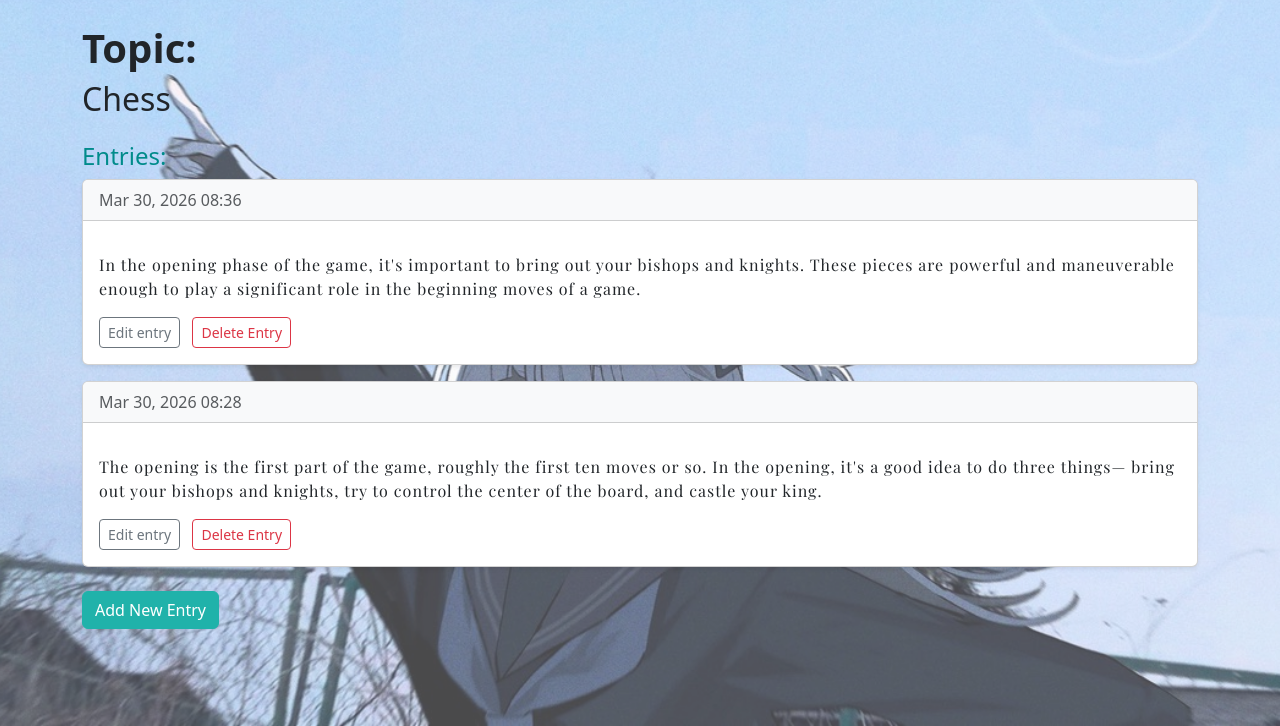
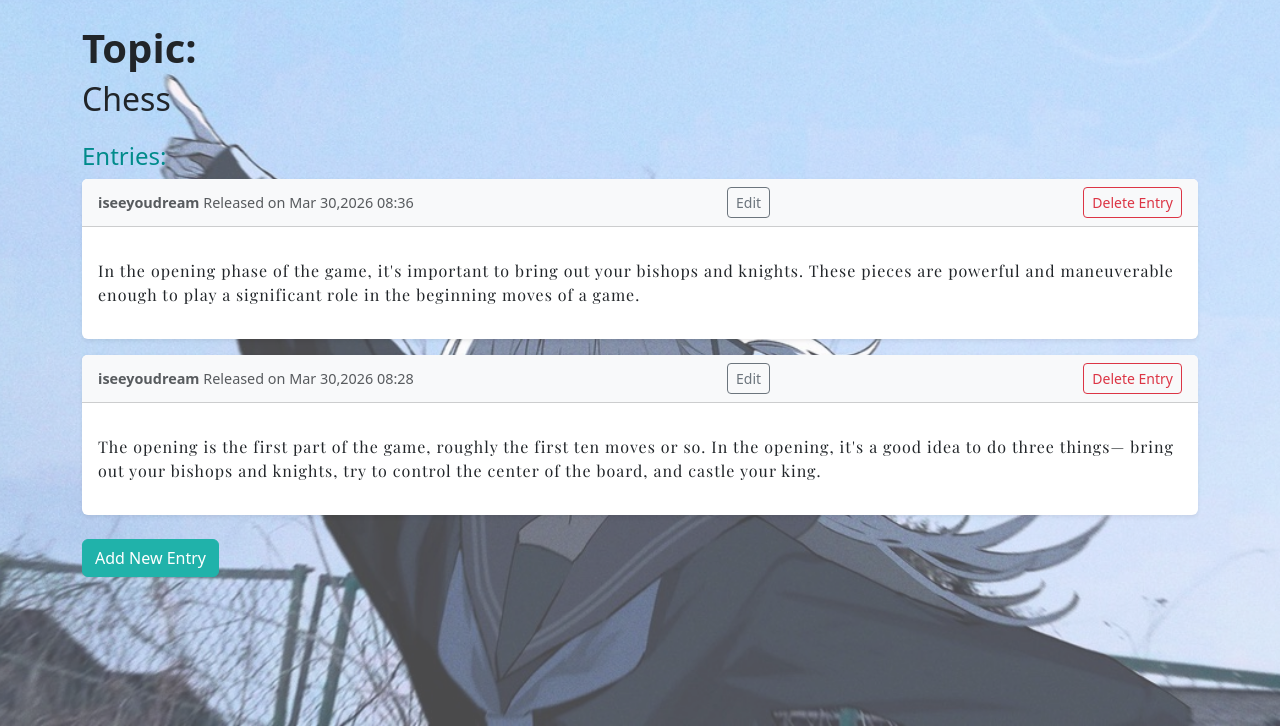
Before and after one commit to iseeyoudream07/DjangoProject_Learning, a Django app: page /topics/1/ in a window 1280 px wide. Shown: the part 74-800 px from the top of the page. Run offline with Django 5.2, Linux system fonts and the light colour scheme; a user stored in the database is signed in; data comes from the database, SQL or seed files in the repository; both versions use the stored data as it was after the commit; some libraries are stand-ins or nearby versions; some web fonts are replaced.

Commit message:
debug中

```diff
--- a/templates/learning_app/public_topics.html
+++ b/templates/learning_app/public_topics.html
@@ -18,7 +18,7 @@
                 </li>
             {% empty %}
                 <li class="list-group-item text-muted">
-                    Here hasn't any public topics yet.
+                    There aren't any public topics here yet.
                 </li>
             {% endfor %}
         </ul>
--- a/templates/learning_app/topic.html
+++ b/templates/learning_app/topic.html
@@ -10,18 +10,25 @@
 
     <div class="mb-4">
         {% for entry in entries %}
-            <div class="card mb-3 shadow-sm">
-                <div class="card-header text-muted bg-light">
-                    {{ entry.date_added|date:'M d, Y H:i' }}
+            <div class="card mb-3 shadow-sm border-0">
+                <div class="card-header bg-light d-flex justify-content-between align-items-center">
+                    <span class="text-muted" style="font-size: 0.9rem">
+                        <strong>{{ entry.author.username }}</strong>
+                        Released on {{ entry.date_added|date:'M d,Y H:i' }}
+                    </span>
+                    {% if request.user == entry.author %}
+                        <a href="{% url 'learning_app:edit_entry' entry.id %}" class="btn btn-sm btn-outline-secondary">
+                            Edit
+                        </a>
+                        <a href="{% url 'learning_app:delete_entry' entry.id %}" class="btn btn-outline-danger btn-sm">
+                            Delete Entry
+                        </a>
+                    {% endif  %}
                 </div>
                 <div class="card-body">
                     <div class="card-text mt-3" style="font-family: 'Playfair Display', serif; font-size: 1rem; letter-spacing: 1px;">
                         {{ entry.txt|linebreaks }}
                     </div>
-                    <a href="{% url 'learning_app:edit_entry' entry.id %}"
-                       class="btn btn-outline-secondary btn-sm me-2">Edit entry</a>
-                    <a href="{% url 'learning_app:delete_entry' entry.id %}"
-                       class="btn btn-outline-danger btn-sm">Delete Entry</a>
                 </div>
             </div>
         {% empty %}
```
Also changed, not shown: db.sqlite3.
